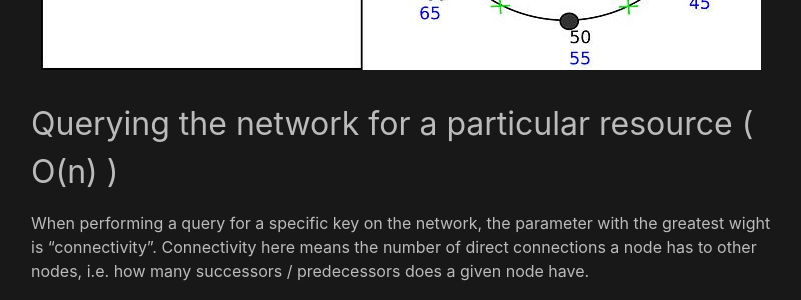
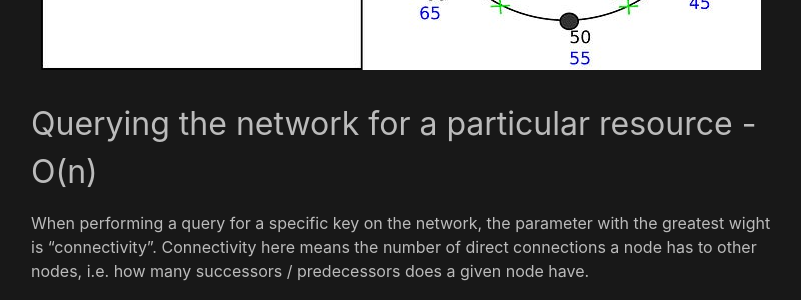
Before and after one commit to theoparashkevov/theoparashkevov.github.io, a Jekyll site: the page built from docs/_posts/2021-10-25-distributed-hash-tables.md, in a window 1280 px wide and 1400 px high, scrolled down 7085 px. Shown: the part 156-456 px from the top of the window, without its empty margins (239-1040 px from the left). Built offline with Jekyll 4.4.1, drawn with Linux system fonts in a browser that asks for light colours; some of the changed text lies outside the part shown.

Commit message:
fixed time complexity format

```diff
--- a/docs/_posts/2021-10-25-distributed-hash-tables.md
+++ b/docs/_posts/2021-10-25-distributed-hash-tables.md
@@ -106,7 +106,7 @@
 
 <img style="display: block; float: none; margin-left: auto; margin-right:auto;" src="{{ "/assets/img/posts/distributed-hash-tables/7.jpg" | relative_url }}" />
 
-## Querying the network for a particular resource ( O(n) )
+## Querying the network for a particular resource - O(n)
 
 When performing a query for a specific key on the network, the parameter with the greatest wight is “connectivity”. Connectivity here means the number of direct connections a node has to other nodes, i.e. how many successors / predecessors does a given node have.
 
@@ -122,7 +122,7 @@
 
 <img style="display: block; float: none; margin-left: auto; margin-right:auto;" src="{{ "/assets/img/posts/distributed-hash-tables/8.jpg" | relative_url }}" />
 
-## Querying the network for a particular resource ( O(logN) )
+## Querying the network for a particular resource - O(logN)
 
 We saw in section for, that querying a network with linear architecture implementation has a significantly large complexity — O(n). In order to reduce this complexity we can add additional links / shortcuts to other nodes. Basically, a node would have an additional pointer named shortcut that would point to another, much more distant node. In our example, each node will have a shortcut to the (i+3)th node. (Node 10 would have a shortcut pointing to Node 40, Node 20 would have a shortcut pointing to Node 50 etc.) The shortcut implementation of this architecture is shown on Figure 9. The yellow lines represent shortcuts.
 
```
